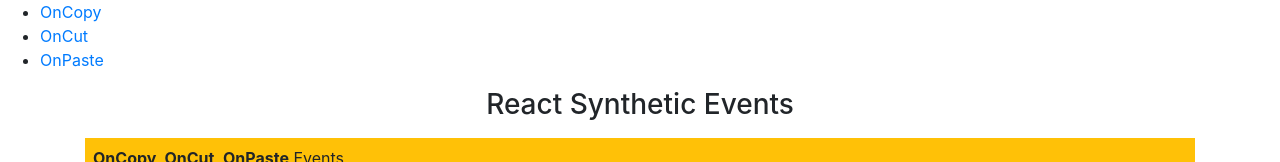
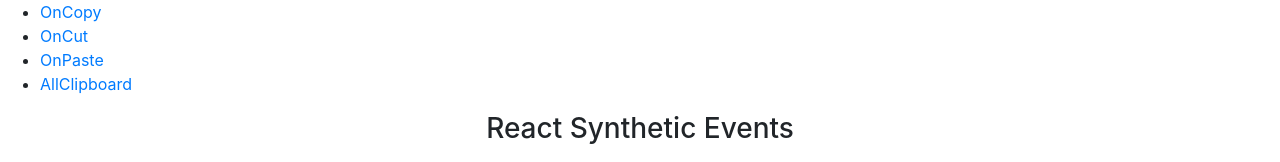
Before and after one commit to vigneshwaran-chandrasekaran/react-synthetic-events, a React (Create React App) app: page / in a window 1280 px wide. Shown: the top 162 px of the page. Built offline with nearby package versions, Linux system fonts and the light colour scheme.

Commit message:
all clipboard component moved to link

```diff
--- a/src/App.js
+++ b/src/App.js
@@ -36,6 +36,9 @@
             <li>
               <Link to="/OnPaste">OnPaste</Link>
             </li>
+            <li>
+              <Link to="/AllClipboard">AllClipboard</Link>
+            </li>
           </ul>
         </nav>
 
@@ -50,6 +53,9 @@
           </Route>
           <Route path="/OnPaste">
             <OnPaste />
+          </Route>
+          <Route path="/AllClipboard">
+            <AllClipboard />
           </Route>
         </Switch>
 
```
